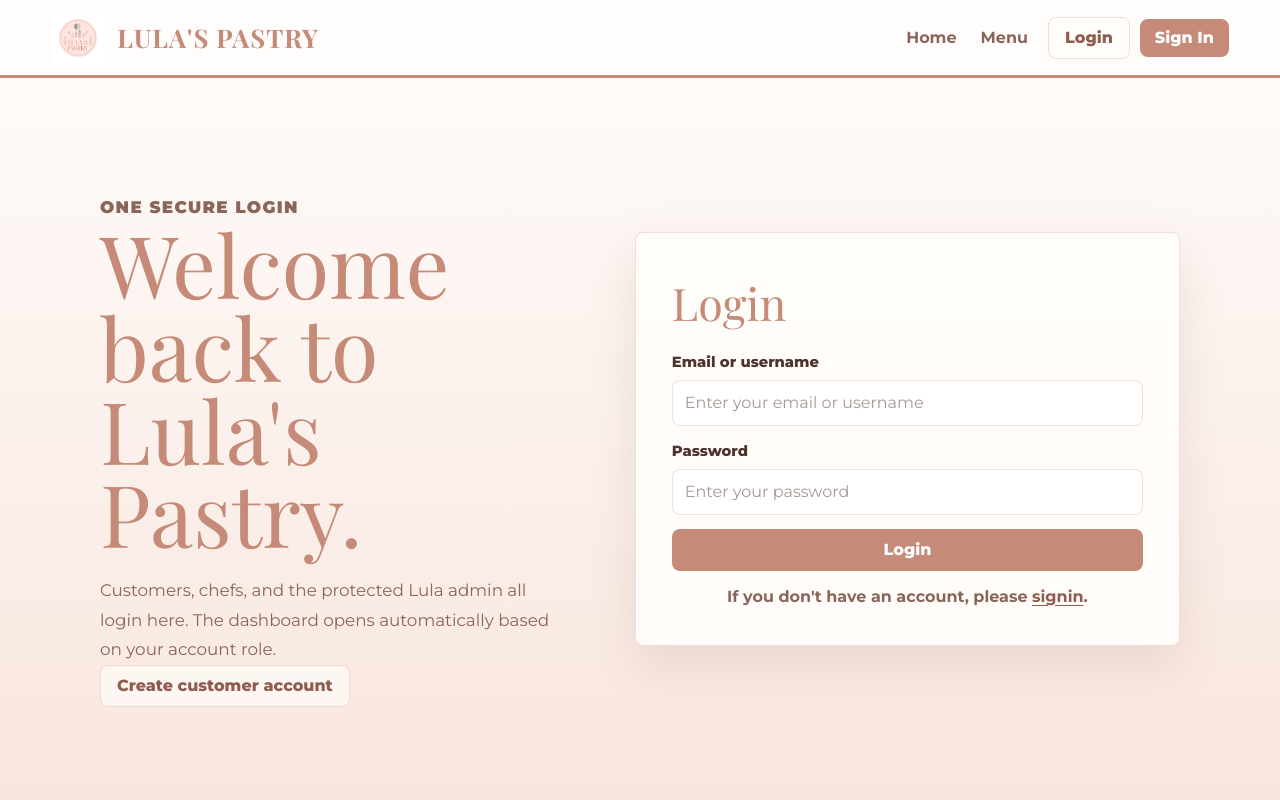
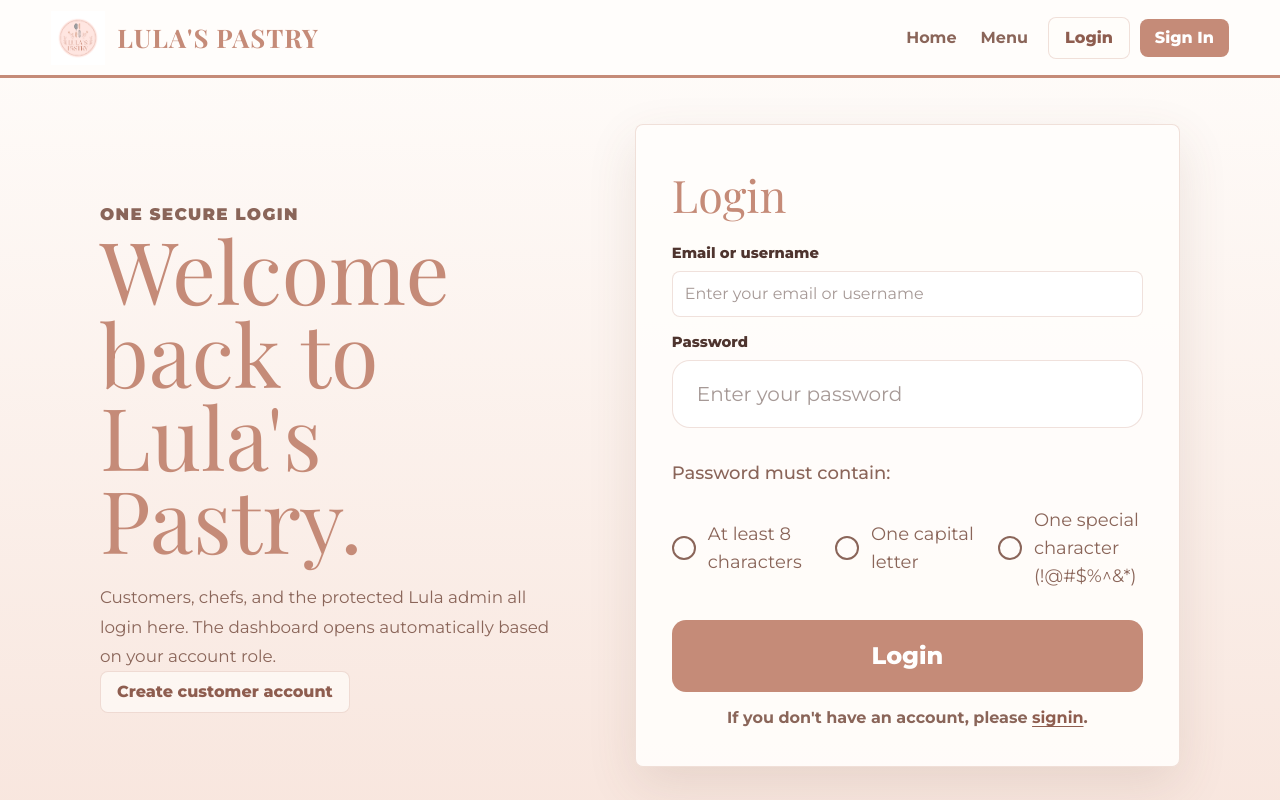
Before and after one commit to ASA-44/lula-s-pastry, a Next.js app: page /login in a window 1280 px wide. Shown: the top 800 px of the page. Built offline with nearby package versions, Linux system fonts and the light colour scheme; no server answers; a web font is replaced by a local one.

Commit message:
Match password validation UI on auth pages

```diff
--- a/app/login/page.tsx
+++ b/app/login/page.tsx
@@ -2,6 +2,7 @@ import { redirect } from "next/navigation";
 import Link from "next/link";
 
 import { loginAction } from "@/app/actions";
+import { PasswordChecklist } from "@/components/PasswordChecklist";
 import { SiteHeader } from "@/components/SiteHeader";
 import { getSession } from "@/lib/session";
 
@@ -61,17 +62,11 @@ export default async function LoginPage({ searchParams }: PageProps) {
               required
             />
           </div>
-          <div className="form-row">
-            <label htmlFor="password">Password</label>
-            <input
-              id="password"
-              name="password"
-              type="password"
-              placeholder="Enter your password"
-              required
-            />
-          </div>
-          <button className="primary-button" type="submit">
+          <PasswordChecklist mode="login" />
+          <button
+            className="primary-button !mt-4 !min-h-[72px] !rounded-[14px] !text-2xl"
+            type="submit"
+          >
             Login
           </button>
           <p className="auth-switch">
--- a/app/signin/page.tsx
+++ b/app/signin/page.tsx
@@ -66,7 +66,10 @@ export default async function SignInPage({ searchParams }: PageProps) {
             />
           </div>
           <PasswordChecklist />
-          <button className="primary-button" type="submit">
+          <button
+            className="primary-button !mt-4 !min-h-[72px] !rounded-[14px] !text-2xl"
+            type="submit"
+          >
             Create Account
           </button>
           <p className="auth-switch">
--- a/components/PasswordChecklist.tsx
+++ b/components/PasswordChecklist.tsx
@@ -4,44 +4,95 @@ import { useState } from "react";
 
 import { checkPasswordRules } from "@/lib/password-rules";
 
-export function PasswordChecklist() {
+type PasswordChecklistProps = {
+  mode?: "signin" | "login";
+  placeholder?: string;
+};
+
+const ruleDisplayText = {
+  minLength: "At least 8 characters",
+  capital: "One capital letter",
+  special: "One special character (!@#$%^&*)"
+};
+
+const ruleErrorText = {
+  minLength: "at least 8 characters",
+  capital: "at least one capital letter",
+  special: "at least one special character"
+};
+
+export function PasswordChecklist({
+  mode = "signin",
+  placeholder = mode === "login" ? "Enter your password" : "Create a strong password"
+}: PasswordChecklistProps) {
   const [password, setPassword] = useState("");
   const ruleStates = checkPasswordRules(password);
+  const missingRule = password.length > 0 ? ruleStates.find((rule) => !rule.valid) : undefined;
+  const hasError = Boolean(missingRule);
+  const enforcesRules = mode === "signin";
 
   return (
     <div className="form-row">
       <label htmlFor="password">Password</label>
+
       <input
         id="password"
         name="password"
         type="password"
         value={password}
-        minLength={8}
-        pattern="(?=.*[A-Z])(?=.*[^A-Za-z0-9]).{8,}"
+        minLength={enforcesRules ? 8 : undefined}
+        pattern={enforcesRules ? "(?=.*[A-Z])(?=.*[^A-Za-z0-9]).{8,}" : undefined}
         title="At least 8 characters, one capital letter, and one special character"
-        placeholder="Create a strong password"
+        placeholder={placeholder}
+        className={`!min-h-[68px] !rounded-[18px] !px-6 !text-[1.25rem] !outline-none transition-colors ${
+          hasError
+            ? "!border-2 !border-red-500 focus:!border-red-500"
+            : "!border !border-[var(--line)] focus:!border-[var(--primary)]"
+        }`}
+        aria-invalid={hasError}
+        aria-describedby={`${hasError ? "password-error " : ""}password-requirements`}
+        onInput={(event) => setPassword(event.currentTarget.value)}
         onChange={(event) => setPassword(event.currentTarget.value)}
         required
       />
-      <ul className="mt-2 grid gap-2 text-sm font-bold" aria-live="polite">
+
+      {hasError && missingRule && (
+        <p
+          id="password-error"
+          className="mt-3 flex items-center gap-3 text-base font-medium text-red-600"
+        >
+          <span
+            className="inline-flex h-[22px] w-[22px] items-center justify-center rounded-full border-2 border-red-600 text-sm font-bold leading-none"
+            aria-hidden="true"
+          >
+            !
+          </span>
+          Password must contain {ruleErrorText[missingRule.id]}
+        </p>
+      )}
+
+      <p className="mt-6 text-lg font-medium text-[var(--muted)]">Password must contain:</p>
+
+      <ul id="password-requirements" className="mt-3 grid gap-3 text-lg" aria-live="polite">
         {ruleStates.map((rule) => (
           <li
-            className={`flex items-center gap-2 ${
-              rule.valid ? "text-green-700" : "text-[var(--muted)]"
+            key={rule.id}
+            className={`flex items-center gap-3 ${
+              rule.valid ? "text-green-600" : "text-[var(--muted)]"
             }`}
-            key={rule.id}
           >
             <span
-              className={`inline-flex h-5 w-5 items-center justify-center rounded-full border text-xs font-black transition-colors ${
+              className={`inline-flex h-6 w-6 flex-none items-center justify-center rounded-full border-2 text-sm font-black leading-none transition-colors ${
                 rule.valid
-                  ? "border-green-700 bg-green-100 text-green-700"
-                  : "border-gray-300 bg-white text-transparent"
+                  ? "border-green-600 text-green-600"
+                  : "border-[var(--muted)] text-transparent"
               }`}
               aria-hidden="true"
             >
               {rule.valid ? "\u2713" : ""}
             </span>
-            {rule.label}
+
+            <span>{ruleDisplayText[rule.id]}</span>
           </li>
         ))}
       </ul>
```
